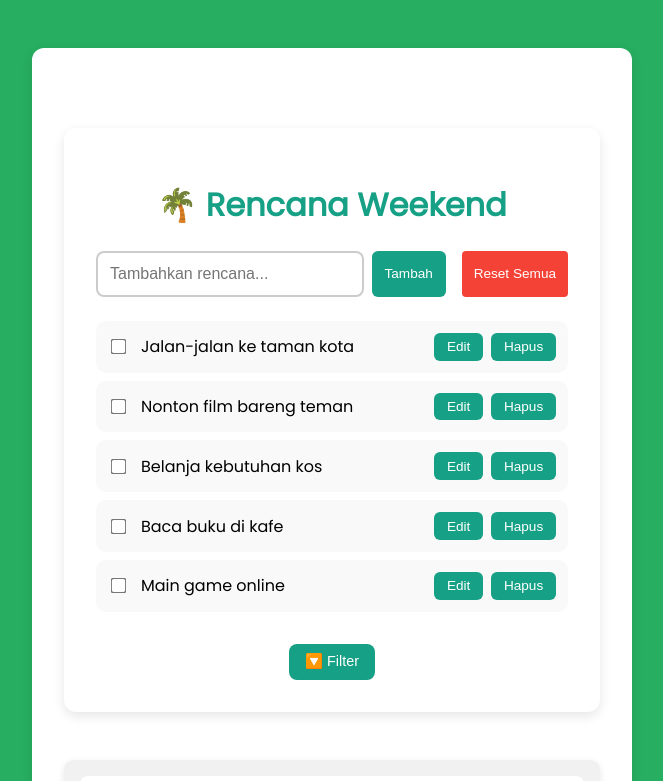
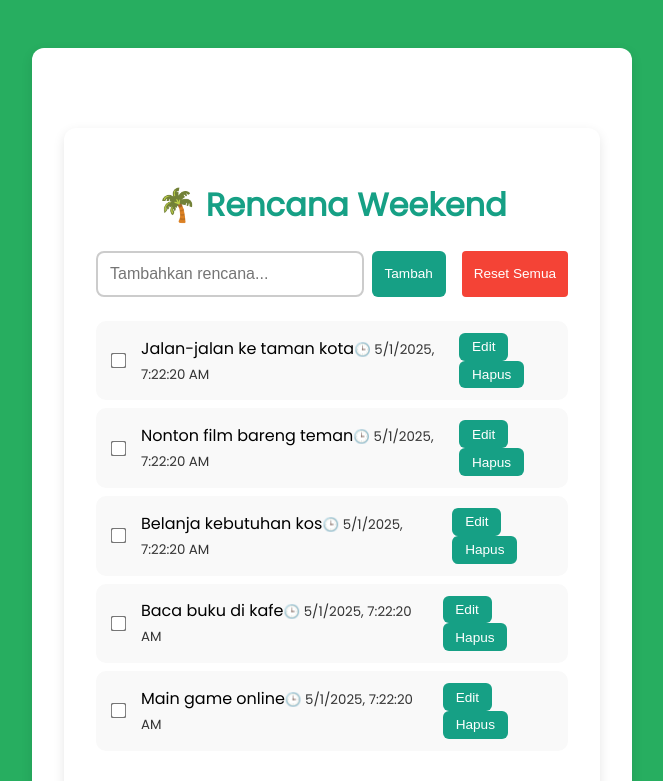
Before and after one commit to Regi154417/32-pbk-uts-233510513, a Vue app: page / in a window 1280 px wide. Shown: the top 781 px of the page, without its empty margins (308-971 px from the left). Built offline with nearby package versions, Linux system fonts and the light colour scheme.

Commit message:
penambahan Waktu/Tanggal Kegiatan

```diff
--- a/src/App.vue
+++ b/src/App.vue
@@ -3,34 +3,41 @@
     <h1>🌴 Rencana Weekend</h1>
 
     <div class="input-container">
-  <input
-    v-model="newPlan"
-    @keyup.enter="addPlan"
-    type="text"
-    placeholder="Tambahkan rencana..."
-  />
+      <input v-model="newPlan" @keyup.enter="addPlan" type="text" placeholder="Tambahkan rencana..." />
       <button @click="addPlan">Tambah</button>
       <button @click="resetPlans" class="reset-button">Reset Semua</button>
     </div>
 
 
     <ul>
-      <li v-for="(plan, index) in filteredPlans" :key="index">
+      <li v-for="(plan, index) in filteredPlans" :key="index" class="plan-item">
         <input type="checkbox" v-model="plan.done" />
 
         <template v-if="plan.editing">
+          <div class="plan-content">
             <input v-model="plan.text" @keyup.enter="saveEdit(plan)" class="edit-input" />
+          </div>
+          <div class="plan-actions">
             <button @click="saveEdit(plan)">Simpan</button>
+          </div>
         </template>
+
         <template v-else>
+          <div class="plan-content">
             <span :style="{ textDecoration: plan.done ? 'line-through' : 'none', color: plan.done ? 'gray' : 'black' }">
               {{ plan.text }}
             </span>
+            <small class="plan-date">🕒 {{ plan.date }}</small>
+          </div>
+          <div class="action-buttons">
             <button @click="editPlan(plan)">Edit</button>
+            <button @click="confirmDelete(index)">Hapus</button>
+          </div>
+
         </template>
+      </li>
 
-        <button @click="confirmDelete(index)">Hapus</button>
-      </li>
+
     </ul>
 
     <div class="filter-dropdown">
@@ -61,11 +68,11 @@ const newPlan = ref('');
 const filterStatus = ref('all');
 
 const plans = ref([
-  { text: 'Jalan-jalan ke taman kota', done: false, editing: false },
-  { text: 'Nonton film bareng teman', done: false, editing: false },
-  { text: 'Belanja kebutuhan kos', done: false, editing: false },
-  { text: 'Baca buku di kafe', done: false, editing: false },
-  { text: 'Main game online', done: false, editing: false }
+  { text: 'Jalan-jalan ke taman kota', done: false, editing: false, date: new Date().toLocaleString() },
+  { text: 'Nonton film bareng teman', done: false, editing: false, date: new Date().toLocaleString() },
+  { text: 'Belanja kebutuhan kos', done: false, editing: false, date: new Date().toLocaleString() },
+  { text: 'Baca buku di kafe', done: false, editing: false, date: new Date().toLocaleString() },
+  { text: 'Main game online', done: false, editing: false, date: new Date().toLocaleString() }
 ]);
 
 function addPlan() {
@@ -73,7 +80,12 @@ function addPlan() {
     alert('Rencana tidak boleh kosong!');
     return;
   }
-  plans.value.push({ text: newPlan.value, done: false, editing: false });
+  plans.value.push({
+    text: newPlan.value,
+    date: new Date().toLocaleString(),
+    done: false,
+    editing: false
+  });
   newPlan.value = '';
 }
 
```
Lines whose indentation alone changed are shown as unchanged.
